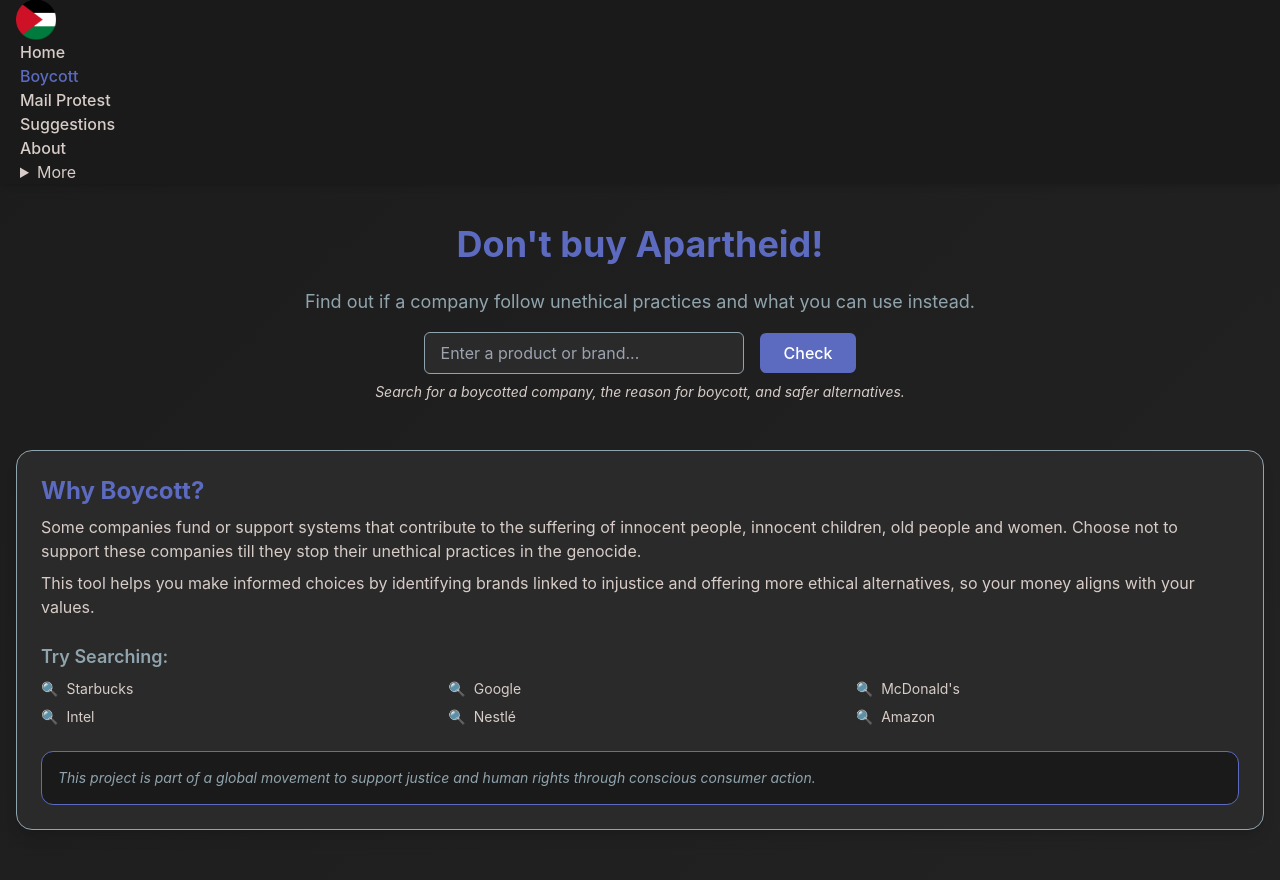
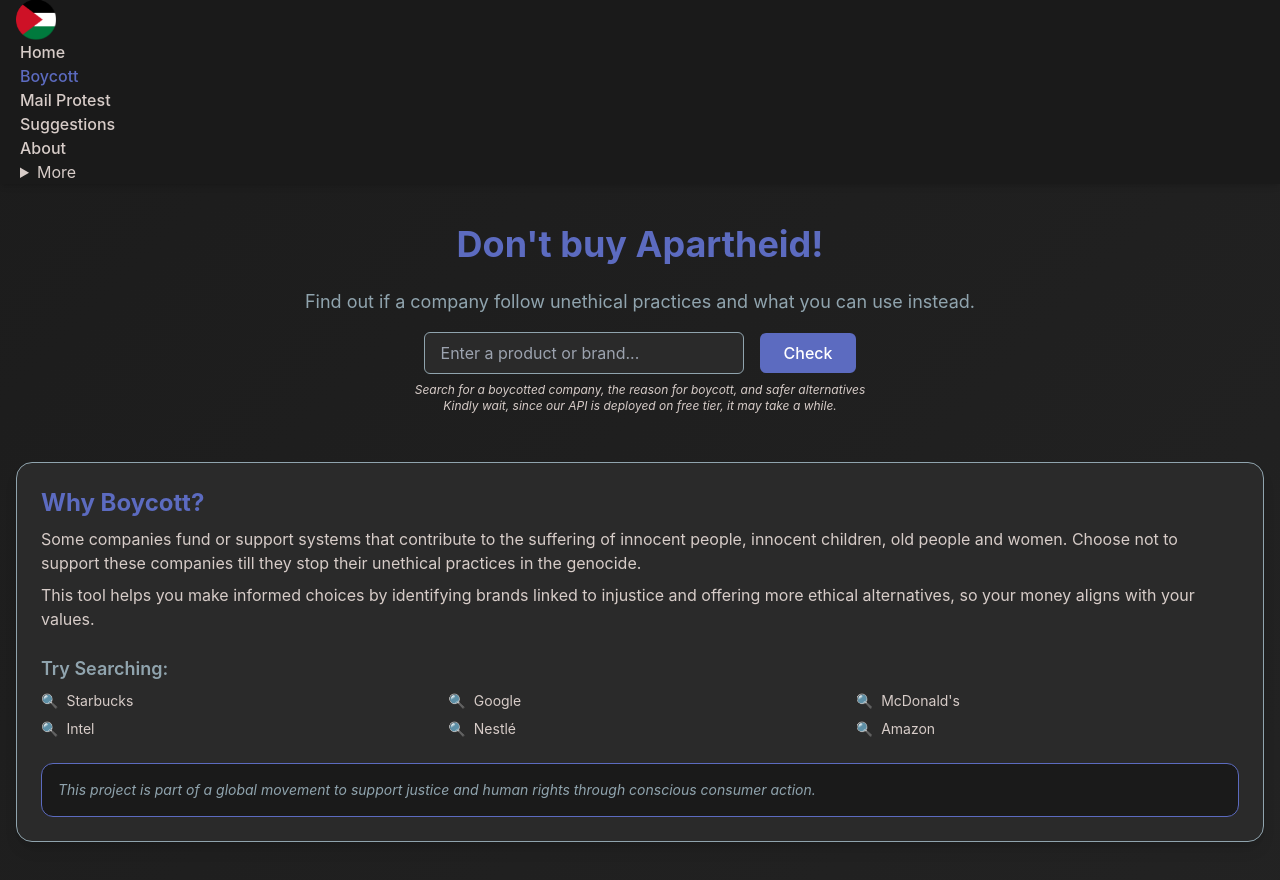
Before and after one commit to MohammadAdnanKhan/HumanityWithPalestine, a React (Vite) app: page /boycott in a window 1280 px wide. Shown: the top 880 px of the page. Built offline with nearby package versions, Linux system fonts and the light colour scheme.

Commit message:
UI changes

```diff
--- a/src/pages/Boycott/Boycott.jsx
+++ b/src/pages/Boycott/Boycott.jsx
@@ -74,8 +74,8 @@
           </button>
         </form>
 
-        <p className="text-[#D7CCC8] text-sm italic mb-6">
-          Search for a boycotted company, the reason for boycott, and safer alternatives.
+        <p className="text-[#D7CCC8] text-xs italic mb-6">
+          Search for a boycotted company, the reason for boycott, and safer alternatives<br/>Kindly wait, since our API is deployed on free tier, it may take a while.
         </p>
 
         {error && <div className="text-red-400 font-medium mt-4">{error}</div>}
@@ -112,15 +112,13 @@
                   <div className="prose prose-invert text-sm text-[#D7CCC8] max-w-none">
                     <ReactMarkdown>
                       {result.data.description
-                        .replace(/\[\^.*?\]:*/g, "") // remove reference tags
-                        .replace(/(https?:\/\/[^\s]+)/g, "") // remove ref link from description
+                        .replace(/\[\^.*?\]:*/g, "")
+                        .replace(/(https?:\/\/[^\s]+)/g, "")
                       }
                     </ReactMarkdown>
                     <a href={result.data.description.
                       slice(result.data.description.search(/(https?:\/\/[^\s]+)/g))}
-                      // render ref link here
                       className="text-indigo-300 bg-slate-700 p-2 inline-block mt-2 rounded  hover:bg-slate-700/70 transition-all duration-200"
-                      // bhailog edit the style as needed
                     >
                       Reference
                     </a>
```
